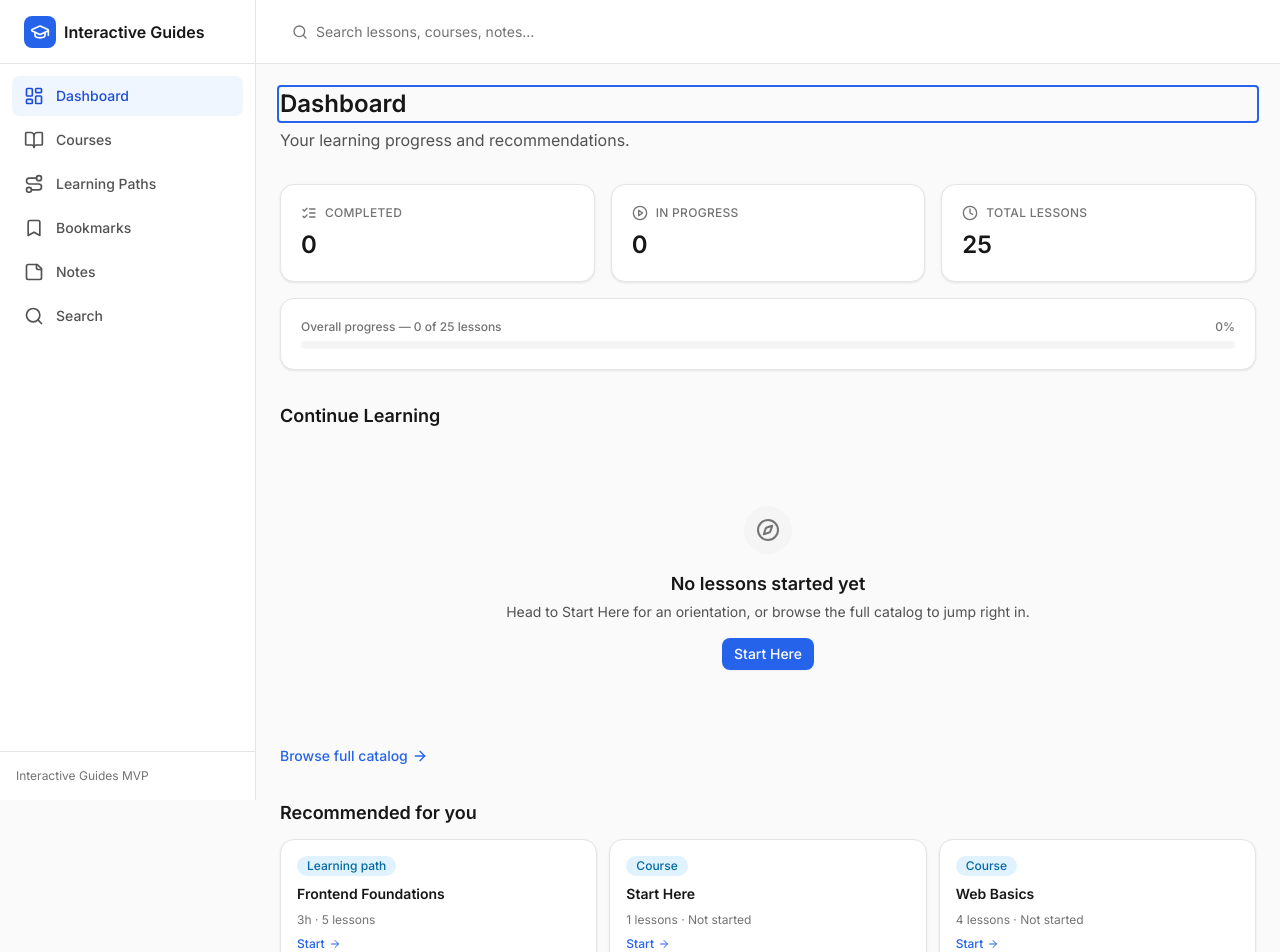
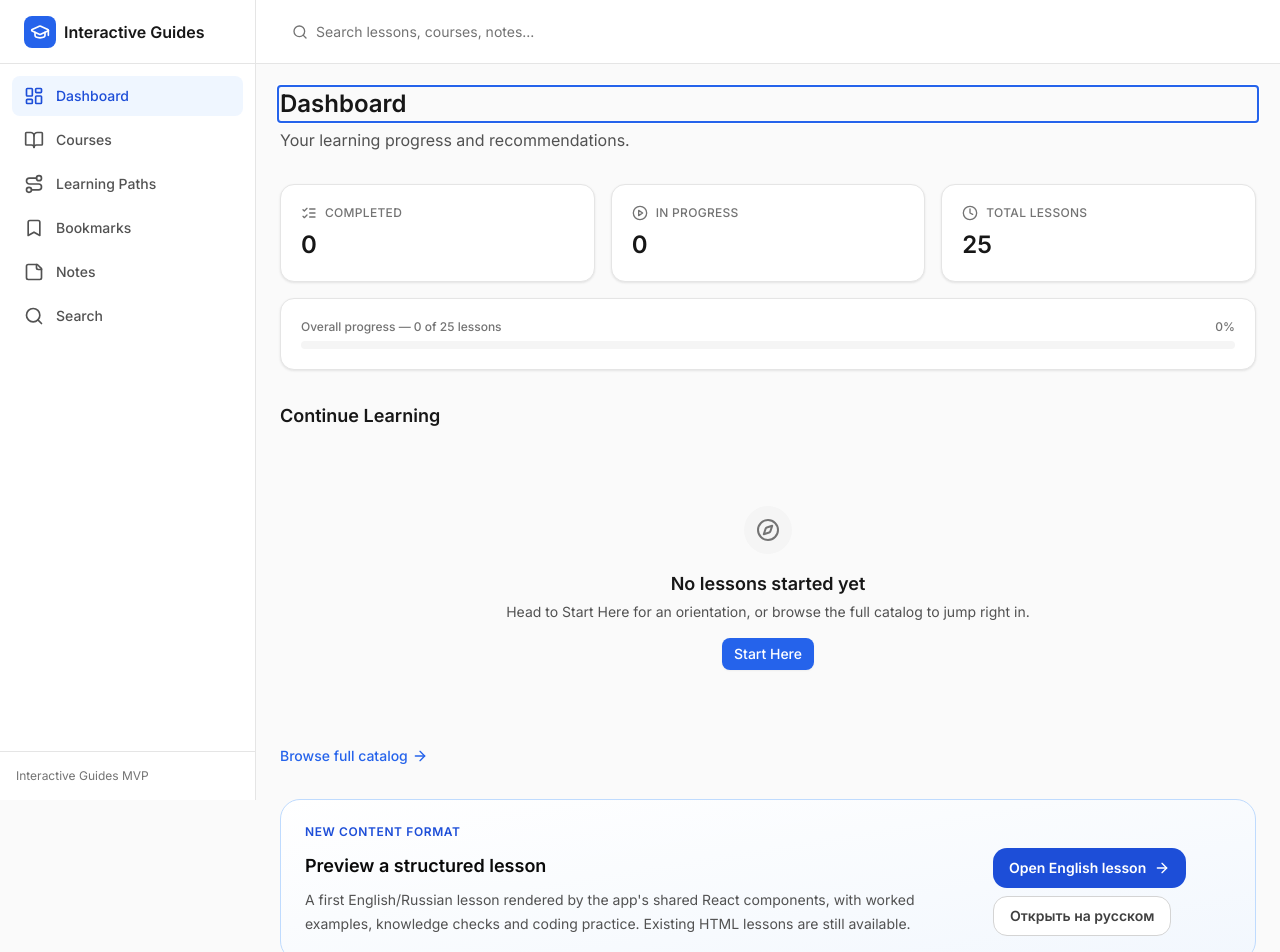
Before and after one commit to Mardakhay/interactive-guides, a React (Vite) app: page / in a window 1280 px wide. Shown: the top 952 px of the page. Built offline with nearby package versions, Linux system fonts and the light colour scheme.

Commit message:
feat(dashboard): link to the bilingual structured lesson pilot

```diff
--- a/src/app/pages/DashboardPage.tsx
+++ b/src/app/pages/DashboardPage.tsx
@@ -40,6 +40,35 @@ export default function DashboardPage() {
         )}
       </div>
 
+
+      <section className="rounded-2xl border border-primary-200 bg-gradient-to-br from-white to-primary-50/70 p-5 sm:p-6" aria-labelledby="structured-lessons-preview">
+        <p className="text-xs font-semibold uppercase tracking-wider text-primary-700">New content format</p>
+        <div className="mt-2 flex flex-col gap-4 sm:flex-row sm:items-end sm:justify-between">
+          <div className="max-w-2xl">
+            <h2 id="structured-lessons-preview" className="text-lg font-semibold text-neutral-950">Preview a structured lesson</h2>
+            <p className="mt-2 text-sm leading-6 text-neutral-600">
+              A first English/Russian lesson rendered by the app's shared React components, with worked examples, knowledge checks and coding practice. Existing HTML lessons are still available.
+            </p>
+          </div>
+          <div className="flex flex-wrap gap-2">
+            <Link
+              to="/en/structured-lessons/html.document-structure"
+              className="inline-flex min-h-10 items-center gap-2 rounded-xl bg-primary-700 px-4 py-2 text-sm font-semibold text-white transition hover:bg-primary-800 focus-visible:outline-2 focus-visible:outline-offset-2 focus-visible:outline-primary-700"
+            >
+              Open English lesson
+              <ArrowRight className="h-4 w-4" />
+            </Link>
+            <Link
+              to="/ru/structured-lessons/html.document-structure"
+              className="inline-flex min-h-10 items-center rounded-xl border border-neutral-300 bg-white px-4 py-2 text-sm font-semibold text-neutral-700 transition hover:border-primary-300 hover:text-primary-700 focus-visible:outline-2 focus-visible:outline-offset-2 focus-visible:outline-primary-700"
+              lang="ru"
+            >
+              Открыть на русском
+            </Link>
+          </div>
+        </div>
+      </section>
+
       <div className="space-y-3">
         <h2 className="text-lg font-semibold text-neutral-900">Recommended for you</h2>
         <RecommendedNext items={data.recommendations} />
```
